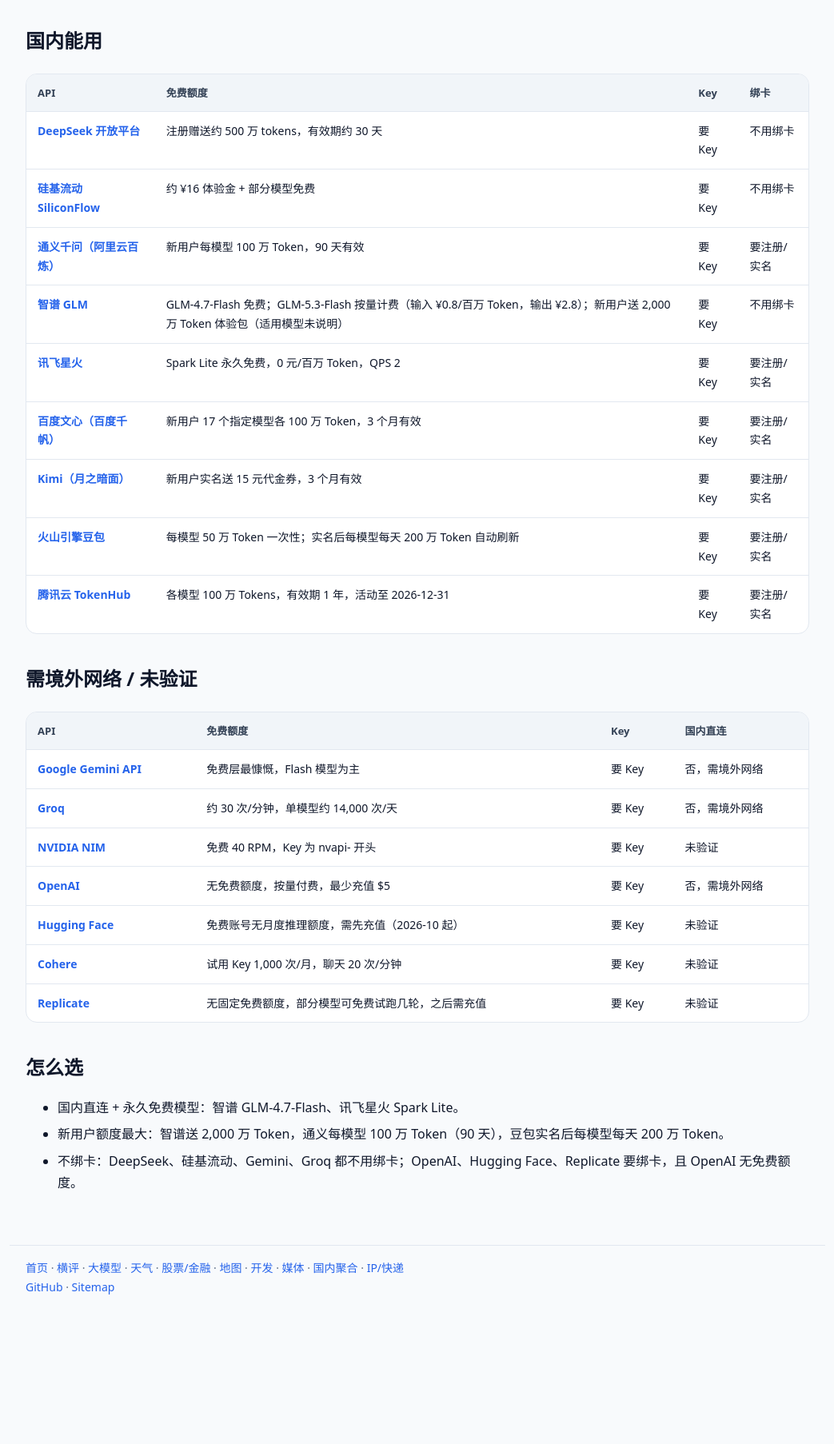
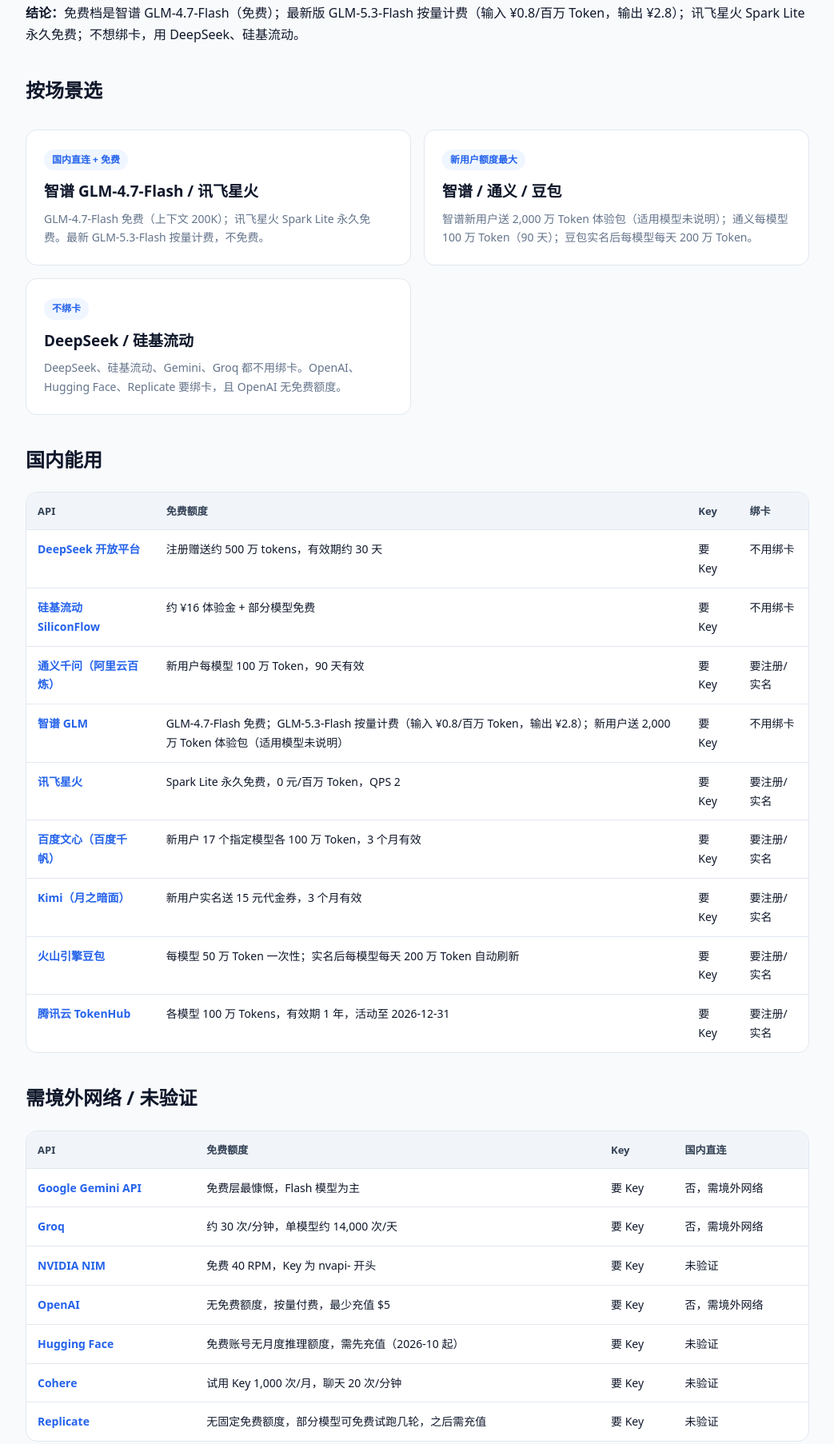
Before and after one commit to kofwj/free-api-directory, an Astro site: page /guides/llm in a window 1280 px wide. Shown: the part 171-1977 px from the top of the page at 80% size, without its empty margins (118-1161 px from the left). Before the commit the page ends 1841 px from the top, so only its background shows below. Built offline with nearby package versions, Linux system fonts and the light colour scheme; Astro itself is replaced by a stand-in of ours.

Commit message:
Fix GLM: 4.7-Flash free (not permanent), 5.3-Flash paid; guides redesign

```diff
--- a/src/pages/guides/llm.astro
+++ b/src/pages/guides/llm.astro
@@ -8,6 +8,13 @@ const overseas = l.items.filter(i => i.china_direct !== '是');
 <Layout title="免费大模型 API 国内直连横评：DeepSeek、智谱、豆包、通义谁能直接用" description="免费大模型 API 国内直连横评：DeepSeek、硅基流动、智谱 GLM、豆包、通义千问、讯飞星火国内能用；Gemini、Groq、OpenAI 需境外网络。额度、Key、绑卡一次讲清。">
 <p class="back"><a href="/llm/">← 回免费大模型 API 表</a></p>
 <h1 style="font-size:32px;margin:8px 0">免费大模型 API 国内直连横评</h1>
+<section class="verdict"><strong>结论：</strong>免费档是智谱 GLM-4.7-Flash（免费）；最新版 GLM-5.3-Flash 按量计费（输入 ¥0.8/百万 Token，输出 ¥2.8）；讯飞星火 Spark Lite 永久免费；不想绑卡，用 DeepSeek、硅基流动。</section>
+<h2>按场景选</h2>
+<div class="grid pick-grid">
+<div class="card"><span class="tag">国内直连 + 免费</span><h3>智谱 GLM-4.7-Flash / 讯飞星火</h3><p>GLM-4.7-Flash 免费（上下文 200K）；讯飞星火 Spark Lite 永久免费。最新 GLM-5.3-Flash 按量计费，不免费。</p></div>
+<div class="card"><span class="tag">新用户额度最大</span><h3>智谱 / 通义 / 豆包</h3><p>智谱新用户送 2,000 万 Token 体验包（适用模型未说明）；通义每模型 100 万 Token（90 天）；豆包实名后每模型每天 200 万 Token。</p></div>
+<div class="card"><span class="tag">不绑卡</span><h3>DeepSeek / 硅基流动</h3><p>DeepSeek、硅基流动、Gemini、Groq 都不用绑卡。OpenAI、Hugging Face、Replicate 要绑卡，且 OpenAI 无免费额度。</p></div>
+</div>
 <h2>国内能用</h2>
 <div class="table-wrap"><table>
 <thead><tr><th>API</th><th>免费额度</th><th>Key</th><th>绑卡</th></tr></thead>
@@ -22,12 +29,6 @@ const overseas = l.items.filter(i => i.china_direct !== '是');
 {overseas.map(i => (<tr><td><a href={`/api/${i.slug}/`}><strong>{i.name}</strong></a></td><td>{i.quota}</td><td>{i.key}</td><td>{i.china_direct}</td></tr>))}
 </tbody>
 </table></div>
-<h2>怎么选</h2>
-<ul class="tight">
-<li>国内直连 + 永久免费模型：智谱 GLM-4.7-Flash、讯飞星火 Spark Lite。</li>
-<li>新用户额度最大：智谱送 2,000 万 Token，通义每模型 100 万 Token（90 天），豆包实名后每模型每天 200 万 Token。</li>
-<li>不绑卡：DeepSeek、硅基流动、Gemini、Groq 都不用绑卡；OpenAI、Hugging Face、Replicate 要绑卡，且 OpenAI 无免费额度。</li>
-</ul>
 </Layout>
 
 <!-- rebuild: guides/llm 404 复查触发 -->
```
